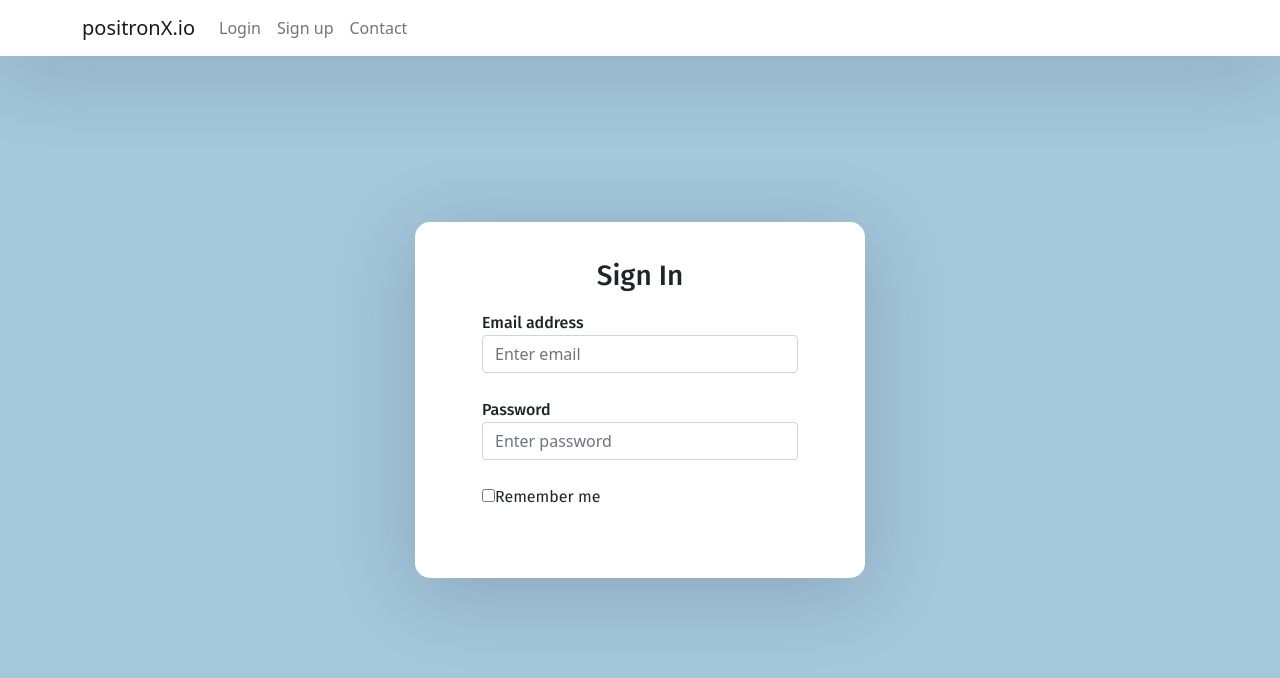
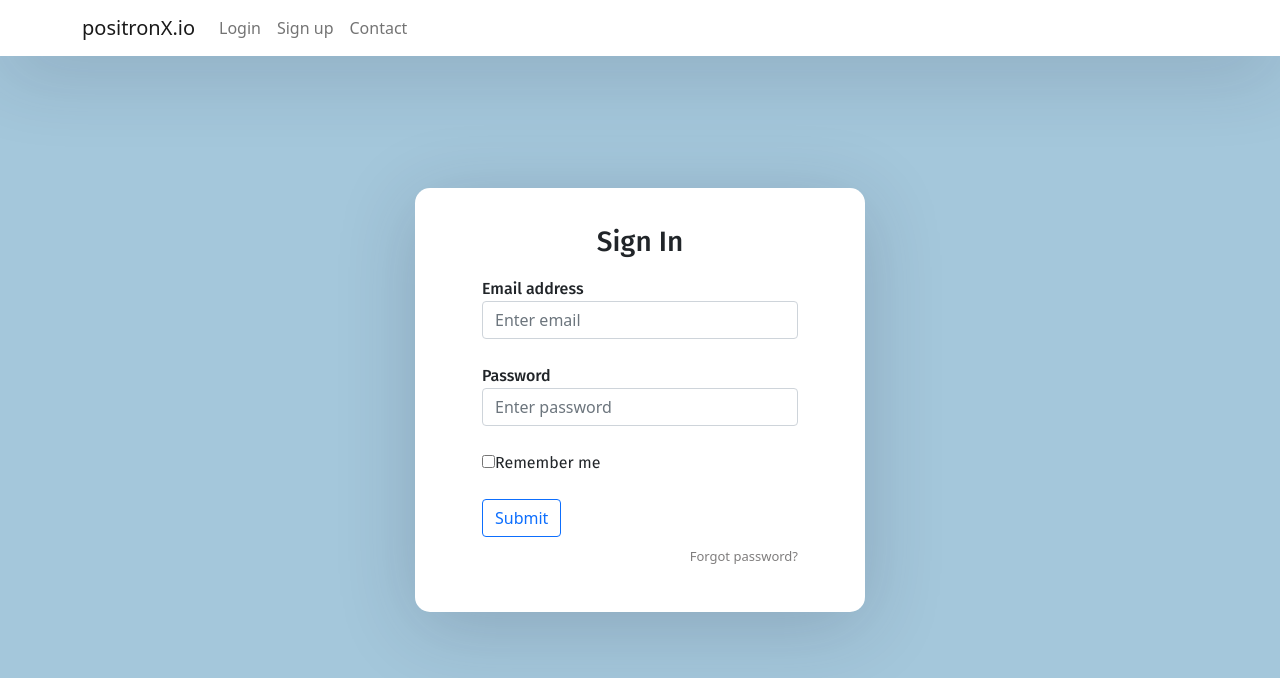
Before and after one commit to EstefaniaPerez/ingenieriasw, a React (Create React App) app: page / in a window 1280 px wide. Shown: the top 678 px of the page. Built offline with nearby package versions, Linux system fonts and the light colour scheme; the HTML template or start-up script is replaced by a standard one.

Commit message:
probando sonarcloud

```diff
--- a/src/index.css
+++ b/src/index.css
@@ -82,3 +82,60 @@ body, html, .App, #root, .auth-wrapper {
   background-color: #7145a3;
   border-color: #7145a3;
 }
+
+
+body {
+  background: #a4c7db !important;
+  min-height: 100vh;
+  display: flex;
+  font-weight: 400;
+  font-family: 'Fira Sans', sans-serif;
+}
+
+h1,h2,h3,h4,h5,h6,label,span {
+  font-weight: 500;
+  font-family: 'Fira Sans', sans-serif;
+}
+
+body, html, .App, #root, .auth-wrapper {
+  width: 100%;
+  height: 100%;
+}
+
+.navbar-light {
+  background-color: #ffffff;
+  box-shadow: 0px 14px 80px rgba(34, 35, 58, 0.2);
+}
+
+.auth-wrapper {
+  display: flex;
+  justify-content: center;
+  flex-direction: column;
+  text-align: left;
+}
+
+.auth-inner {
+  width: 450px;
+  margin: auto;
+  background: #ffffff;
+  box-shadow: 0px 14px 80px rgba(34, 35, 58, 0.2);
+  padding: 40px 55px 45px 55px;
+  border-radius: 15px;
+  transition: all .3s;
+}
+
+.auth-wrapper .form-control:focus {
+  border-color: #4220a1;
+  box-shadow: none;
+}
+
+.auth-wrapper h3 {
+  text-align: center;
+  margin: 0;
+  line-height: 1;
+  padding-bottom: 20px;
+}
+
+.custom-control-label {
+  font-weight: 400;
+}
--- a/src/login.component.js
+++ b/src/login.component.js
@@ -27,7 +27,10 @@ export default class Login extends Component {
                 </div>
                 <br></br>
 
-
+                <button type="submit" className="btn btn-outline-primary">Submit</button>
+                <p className="forgot-password text-right">
+                    Forgot password?
+                </p>
 
             </form>
         );
```
